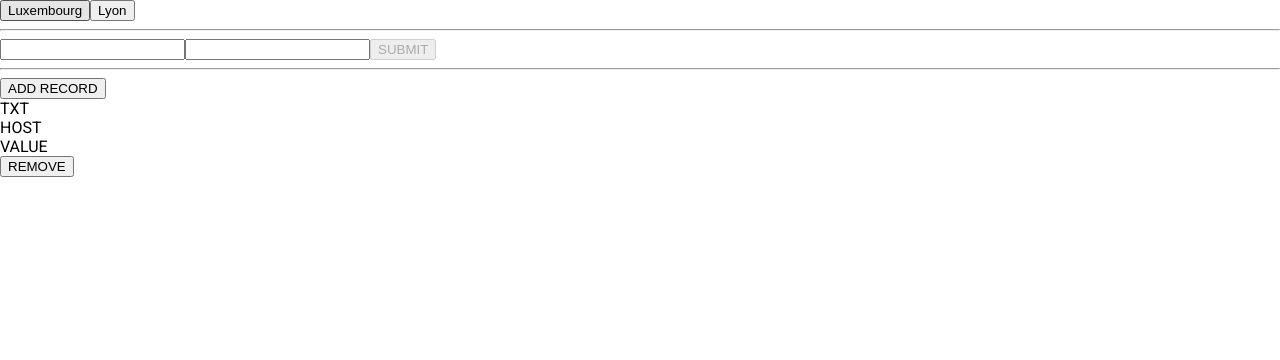
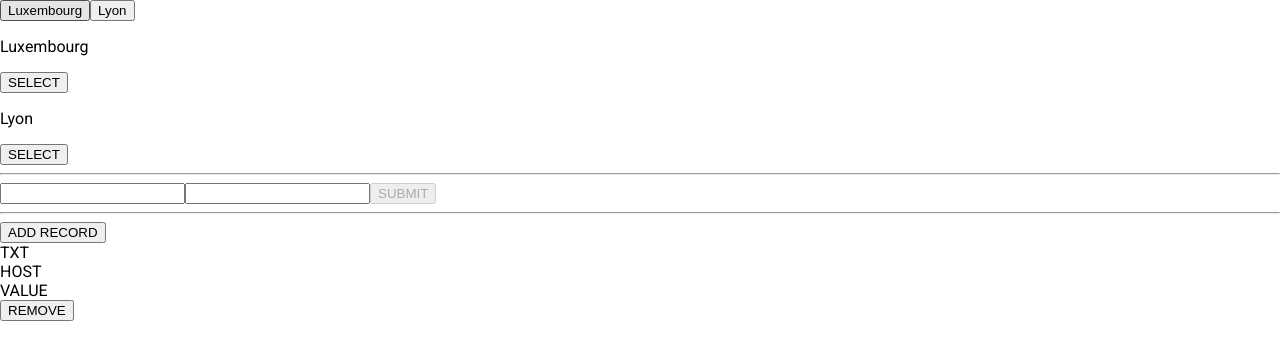
Before and after one commit to wishtack-training/wt-training-angular, an Angular app: page / in a window 1280 px wide. Shown: the top 360 px of the page. Built offline with nearby package versions, Linux system fonts and the light colour scheme.

Commit message:
Added `<wt-city-preview>` and Input/Output example.

```diff
--- a/src/app/app.module.ts
+++ b/src/app/app.module.ts
@@ -4,12 +4,14 @@ import { BrowserModule } from '@angular/platform-browser';
 import { BrowserAnimationsModule } from '@angular/platform-browser/animations';
 
 import { AppComponent } from './app.component';
+import { CityPreviewComponent } from './demo/city-preview/city-preview.component';
 import { DemoComponent } from './demo/demo/demo.component';
 import { ReactiveFormDemoComponent } from './demo/reactive-form-demo/reactive-form-demo.component';
 
 @NgModule({
     declarations: [
         AppComponent,
+        CityPreviewComponent,
         DemoComponent,
         ReactiveFormDemoComponent
     ],
--- /dev/null
+++ b/src/app/demo/city-preview/city-preview.component.html
@@ -0,0 +1,4 @@
+<p>
+    {{ city | titlecase }}
+</p>
+<button (click)="selectCity()">SELECT</button>
--- /dev/null
+++ b/src/app/demo/city-preview/city-preview.component.ts
@@ -0,0 +1,17 @@
+import { Component, EventEmitter, Input, Output } from '@angular/core';
+
+@Component({
+    selector: 'wt-city-preview',
+    templateUrl: './city-preview.component.html',
+    styleUrls: ['./city-preview.component.scss']
+})
+export class CityPreviewComponent {
+
+    @Input() city: string;
+    @Output() citySelect = new EventEmitter<string>();
+
+    selectCity() {
+        this.citySelect.emit(this.city);
+    }
+
+}
--- a/src/app/demo/demo/demo.component.html
+++ b/src/app/demo/demo/demo.component.html
@@ -4,3 +4,9 @@
     [disabled]="selectedCity === city">{{ city }}</button>
 
 <h1 *ngIf="selectedCity != null">Welcome to {{ selectedCity }} ({{ selectedCity.length }})</h1>
+
+<ng-container *ngFor="let city of cityList">
+    <wt-city-preview
+        [city]="city"
+        (citySelect)="selectCity($event)"></wt-city-preview>
+</ng-container>
```
Also changed, not shown: src/app/demo/city-preview/city-preview.component.scss (added).
